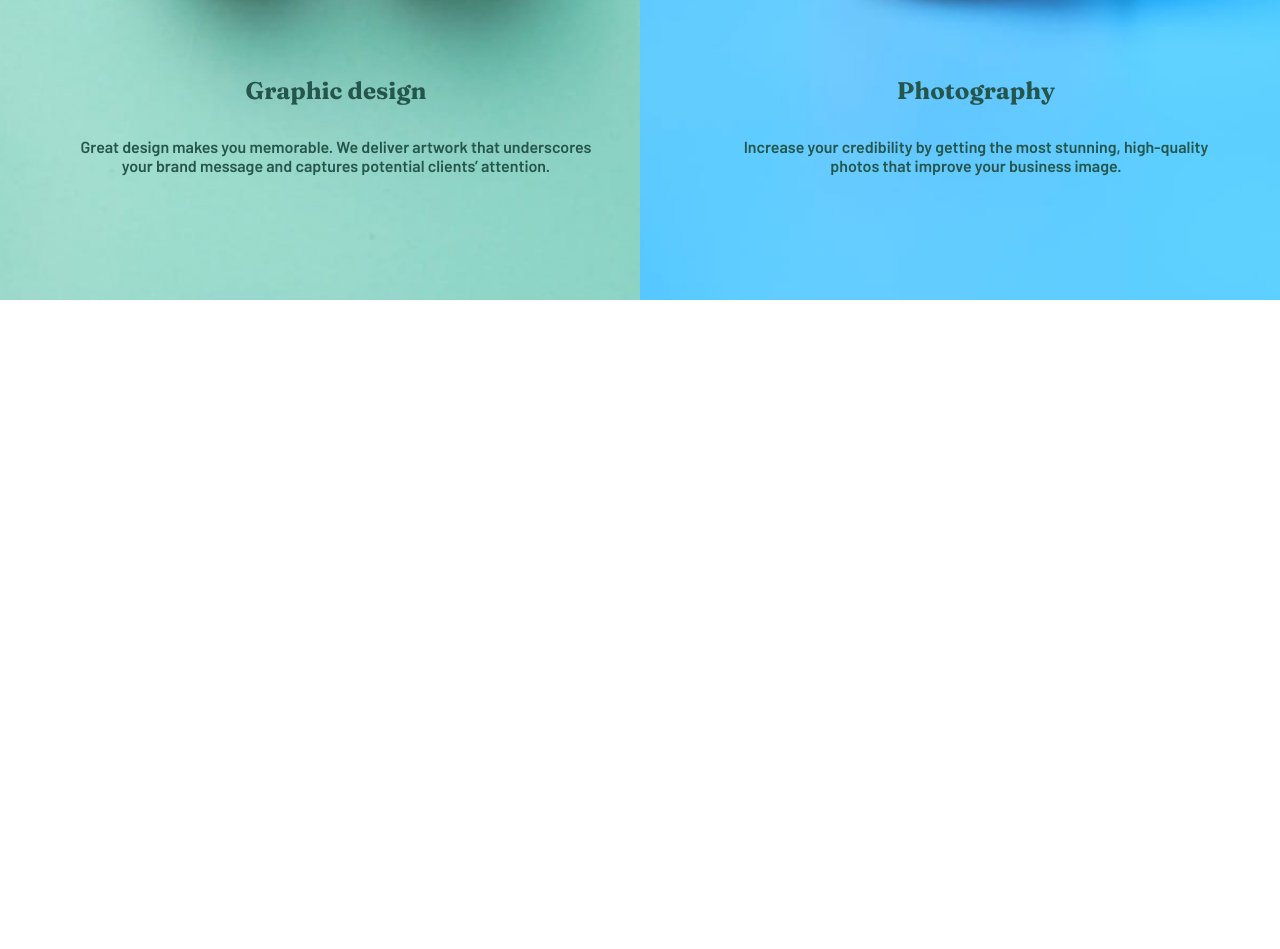
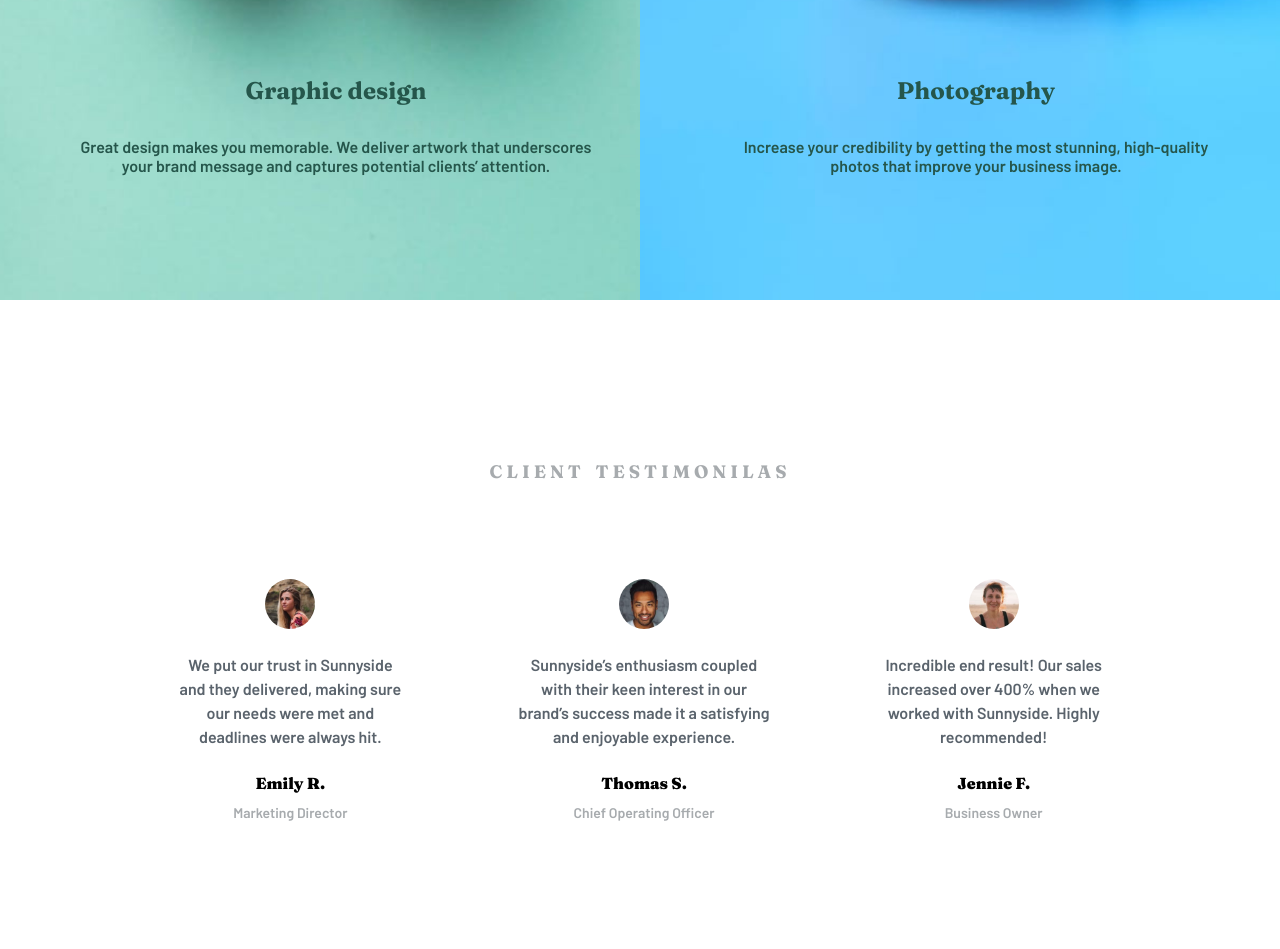
Before and after one commit to hossam-khalaf/sunnyside-agency-landing-page-main, a plain HTML site: page index.html in a window 1280 px wide. Shown: the part 2260-3209 px from the top of the page. Before the commit the page ends 2560 px from the top, so only its background shows below. Drawn offline with Linux system fonts and the light colour scheme.

Commit message:
finished testimonials section

```diff
--- a/index.html
+++ b/index.html
@@ -97,6 +97,42 @@
     </div>
   </section>
 
+  <section class="testimonials container class=" card__review"">
+    <h3>Client testimonilas</h3>
+    <div class="testimonials__cards">
+      <div class="card">
+        <img src="./images/image-emily.jpg" alt="Emily R.">
+        <p class="card__review">We put our trust in Sunnyside and they delivered, making sure our needs were met and
+          deadlines were always
+          hit.</p>
+        <div class="customer">
+          <h4>Emily R.</h4>
+          <p>Marketing Director</p>
+        </div>
+      </div>
+      <div class="card">
+        <img src="./images/image-thomas.jpg" alt="Thomas S.">
+        <p class="card__review">Sunnyside’s enthusiasm coupled with their keen interest in our brand’s success made
+          it a satisfying and
+          enjoyable
+          experience.</p>
+        <div class="customer">
+          <h4>Thomas S.</h4>
+          <p>Chief Operating Officer</p>
+        </div>
+      </div>
+      <div class="card">
+        <img src="./images/image-jennie.jpg" alt="Jennie F.">
+        <p class="card__review">Incredible end result! Our sales increased over 400% when we worked with Sunnyside.
+          Highly recommended!</p>
+        <div class="customer">
+          <h4>Jennie F.</h4>
+          <p>Business Owner</p>
+        </div>
+      </div>
+    </div>
+  </section>
+
   <script src="src/js/app.js"></script>
 </body>
 
--- /dev/null
+++ b/src/sass/_testimonials.scss
@@ -0,0 +1,72 @@
+.testimonials {
+  padding-bottom: 4rem;
+  text-align: center;
+
+  @include breakpoints-up(lg) {
+    padding: 6rem;
+  }
+
+  h3 {
+    text-transform: uppercase;
+    color: $grayishBlue;
+    font-family: $fontFraunces;
+    font-weight: 400;
+    font-size: 18px;
+    word-spacing: 3px;
+    letter-spacing: 4px;
+    padding: 4rem 0;
+  }
+
+  &__cards {
+    display: flex;
+    flex-direction: column;
+    gap: 3rem;
+
+    @include breakpoints-up(lg) {
+      flex-direction: row;
+      padding: 0 3rem;
+    }
+  }
+
+  .card {
+    display: flex;
+    flex-direction: column;
+    justify-content: center;
+    align-items: center;
+    padding: 0 1rem;
+
+    @include breakpoints-up(lg) {
+      padding: 2rem;
+    }
+
+    img {
+      display: block;
+      width: 50px;
+      height: 50px;
+      border-radius: 50%;
+    }
+
+    &__review {
+      margin: 1.5rem 0;
+      color: $veryDarkGrayishBlue;
+      font-family: $fontBarlow;
+      line-height: 1.5;
+    }
+
+    .customer {
+      h4 {
+        font-family: $fontFraunces;
+        font-weight: 900;
+        margin-bottom: .7rem;
+      }
+
+      p {
+        font-family: $fontBarlow;
+        color: $grayishBlue;
+        font-size: 0.875rem;
+      }
+    }
+
+
+  }
+}
--- a/src/sass/style.scss
+++ b/src/sass/style.scss
@@ -4,3 +4,4 @@
 @import 'header';
 @import 'features';
 @import 'services';
+@import 'testimonials';
```
Also changed, not shown: dist/css/style.css, 1 other file.
